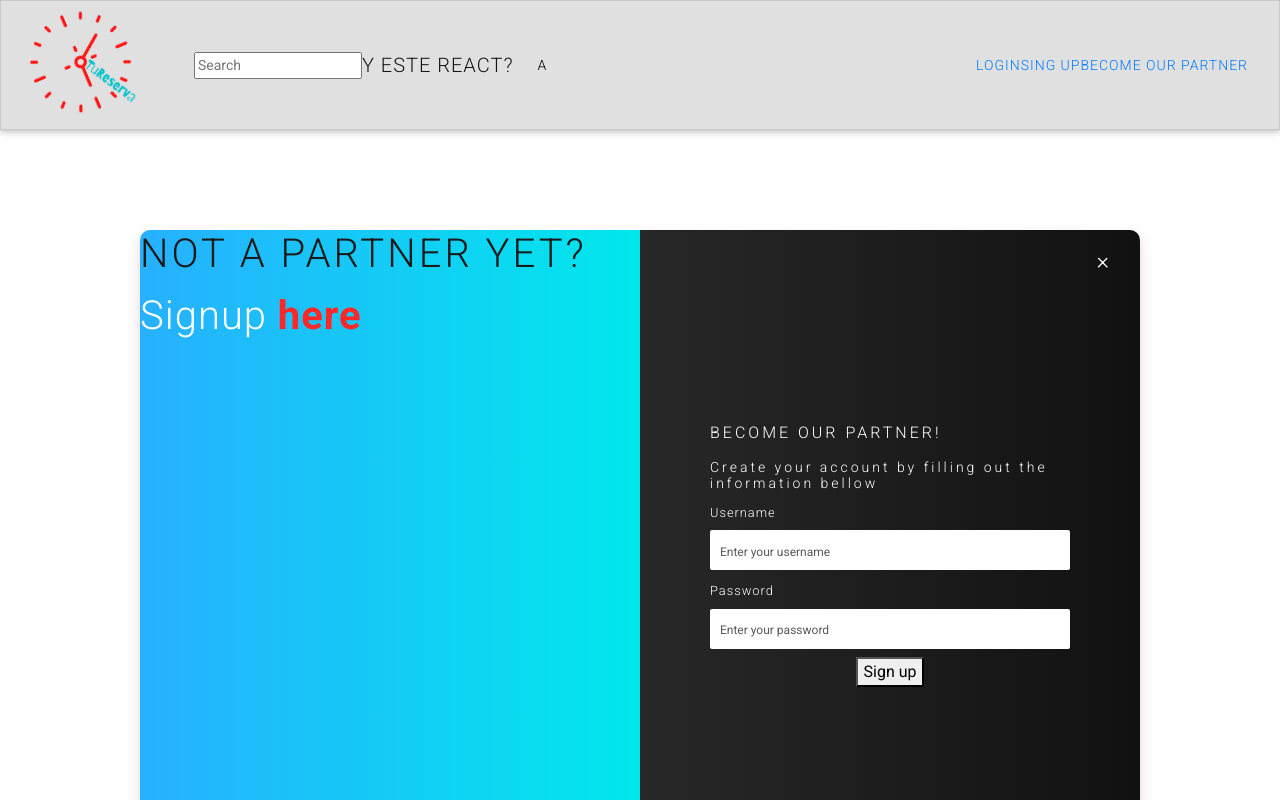
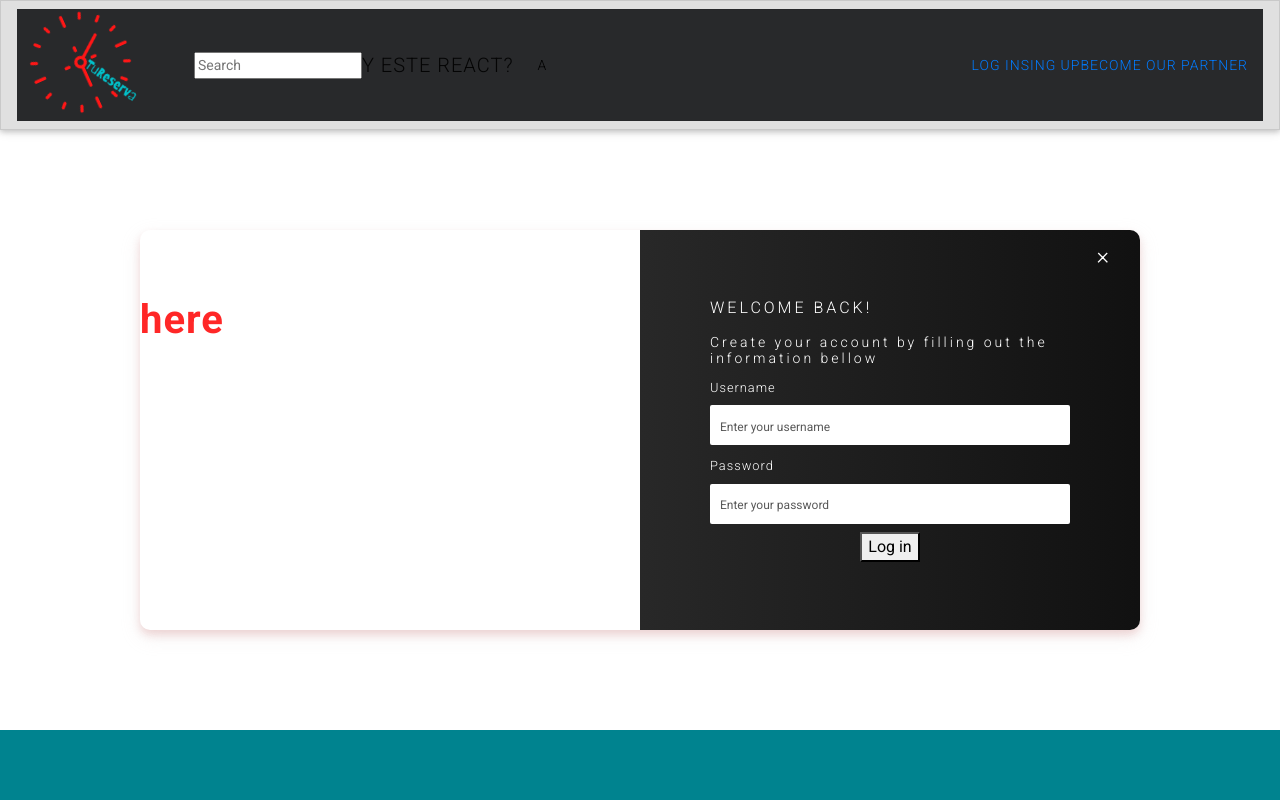
Before and after one commit to AteCastillo/TuReserva, a React (Create React App) app in the folder frontend/: page /login in a window 1280 px wide. Shown: the top 800 px of the page. Built offline with nearby package versions, Linux system fonts and the light colour scheme.

Commit message:
fixind log in error/errors

```diff
--- a/frontend/src/components/Login/FormLogin.js
+++ b/frontend/src/components/Login/FormLogin.js
@@ -7,9 +7,10 @@ import './login.css';
 const FormLogin = ({ submitForm }) => {
     const {handleChange, values, handleSubmit, errors} = useFormLogin(submitForm,validateInfoLogin);
     return (
+
        <div className="form-content-right">
            <form className="form" onSubmit={handleSubmit} noValidate>
-               <h1>Become our partner!</h1>
+               <h1>Welcome back!</h1>
                <h2> Create your account by filling out the information bellow </h2>
             <div className='form-imputs'>
                 <label className='form-label'>Username</label>
@@ -20,11 +21,11 @@ const FormLogin = ({ submitForm }) => {
                     placeholder='Enter your username'
                     value={values.username}
                     onChange={handleChange}
-                />
+                    />
+
                 {/*if errors.username is true, it will return whatever passed after that (in this case, {errors.username} */}
-                {errors.username && <p>{errors.username}</p>}
+                {/*{errors.username && <p>{errors.username}</p>}*/}
             </div>
-
            <div className="form-imputs">
                 <label className="form-label">
                     Password
@@ -32,10 +33,10 @@ const FormLogin = ({ submitForm }) => {
                 <input type="password" name='password'
                 className="form-imput" placeholder="Enter your password"
                 value={values.password} onChange={handleChange}/>
-                {errors.password && <p>{errors.password}</p>}
+                {/*errors.password && <p>{errors.password}</p>*/}
 
            </div>
-           <button className='form-imput-buttom' type="submit">Sign up</button>
+           <button className='form-imput-buttom' type="submit">Log in</button>
 
            </form>
        </div>
--- a/frontend/src/components/Login/Login.js
+++ b/frontend/src/components/Login/Login.js
@@ -10,12 +10,12 @@ export const Login = () => {
     }
     return (
     <>
-    <div className='form-container'>
+    <div className='login-container'>
         <span className='close-btn'>×</span>
-        <div className='form-content-left'>
-            <h1> Not a partner yet?</h1>
+        <div>
+
             <span className='form-imput-login'>
-               Signup <a href="#">here</a>
+               Not a partner yet? Signup <a href="#">here</a>
             </span>
         </div>
             {/* if is not submitted, display form, else success:*/}
--- a/frontend/src/components/Login/login.css
+++ b/frontend/src/components/Login/login.css
@@ -1,10 +1,10 @@
-.form-container {
+.login-container {
     margin: 100px auto;
     width: 1000px;
     box-shadow: 0 5px 8px 0 rgba(196, 82, 82, 0.2), 0 7px 20px 0 rgba(204, 189, 189, 0.2);
     position: relative;
     border-radius: 10px;
-    height: 1200px;
+    height: 400px;
     display: grid;
     grid-template-columns: 1fr 1fr;
   }
@@ -22,8 +22,8 @@
   .form-content-left {
     background: linear-gradient(
       90deg,
-      rgb(39, 176, 255) 0%,
-      rgb(0, 232, 236) 100%
+      rgb(223, 230, 235) 0%,
+      rgb(217, 231, 231) 100%
     );
     border-radius: 10px 0 0 10px;
     position: relative;
@@ -154,7 +154,7 @@
   .form-imput-login {
     font-size: 26px;
     margin-top: 10px;
-    color: #fff;
+    color: rgb(8, 4, 4);
     width: 80%;
     text-align: center;
   }
--- a/frontend/src/components/Login/useForm.js
+++ b/frontend/src/components/Login/useForm.js
@@ -1,6 +1,6 @@
 import {useState, useEffect} from 'react';
 
-const useFormLogin = (callback,validateInfo) => {
+const useFormLogin = (callback,validateInfoLogin) => {
     const [values,setValues] = useState({
         username:'',
         password: '',
@@ -20,7 +20,7 @@ const useFormLogin = (callback,validateInfo) => {
     const handleSubmit = async e => {
         e.preventDefault();
 
-        setErrors(validateInfo(values));
+        setErrors(validateInfoLogin(values));
 
         const res = await fetch(`http://localhost:5200/login`, {
             method: 'POST',
@@ -37,7 +37,7 @@ const useFormLogin = (callback,validateInfo) => {
         console.log(data)
     };
 
-
+/*
     useEffect(
         () => {
         if (Object.keys(errors).length === 0 && isSubmitting){
@@ -45,7 +45,7 @@ const useFormLogin = (callback,validateInfo) => {
         }
     },
     [errors]
-    );
+    ); */
     return { handleChange, values, handleSubmit, errors };
 };
 
--- a/frontend/src/components/Login/validateInfo.js
+++ b/frontend/src/components/Login/validateInfo.js
@@ -1,7 +1,7 @@
 export default function validateInfo(values){
     let errors = {}
     // trim to get rid of whitespace, if nothing is typed in there
-    if(!values.username.trim()){
+    if(!values.username){
         errors.username = 'Username required';
     }
 
--- a/frontend/src/components/Navbar.css
+++ b/frontend/src/components/Navbar.css
@@ -0,0 +1,3 @@
+.container-fluid{
+    background-color: #28292b;
+}
--- a/frontend/src/components/Navbar.js
+++ b/frontend/src/components/Navbar.js
@@ -1,6 +1,6 @@
 import React from 'react';
 import {Link} from 'react-router-dom';
-import {Login} from './Login';
+import './Navbar.css';
 //import {Logout} from './Logout';
 import logo from './logo2.png';
 //import './Navbar.css';
@@ -29,7 +29,7 @@ export const Navbar = (props) => (
           </li>
         </ul>
       </div>
-      <Login/>
+      <Link className="form-login" aria-current="page" to="/login">Log in</Link>
       <Link className="form-signupuser" aria-current="page" to="/signupuser">Sing up</Link>
       <Link className="form-signuppartner" aria-current="page" to="/signuppartner">Become our partner</Link>
     </div>
```
